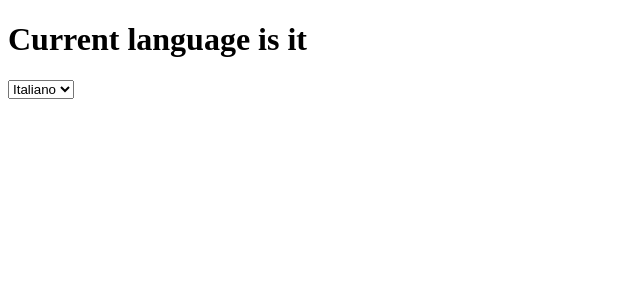
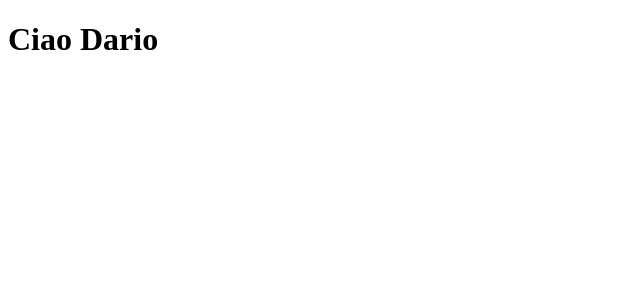
Before and after one commit to DarioCorbinelli/esercizi-react, a React (Create React App) app: page / in a window 1280 px wide. Shown: the top 300 px of the page, without its empty margins (0-640 px from the left). Built offline with nearby package versions, Linux system fonts and the light colour scheme.

Commit message:
function-components-1

```diff
--- a/src/App.js
+++ b/src/App.js
@@ -1,26 +1,9 @@
+import Welcome from "priova/Welcome";
 import React from "react";
-import LanguageContext from "./LanguageContext"
-import DisplayLanguage from "./DisplayLanguage";
+
+
 export default class App extends React.Component {
-  state = {
-    language: "it"
-  }
-
-  handleLangChange = (e) => {
-    this.setState({language: e.target.value})
-  }
-
   render() {
-    return (
-      <>
-        <LanguageContext.Provider value={this.state.language}>
-          <DisplayLanguage />
-        </LanguageContext.Provider>
-        <select name="languages" value={this.state.language} onChange={this.handleLangChange}>
-          <option value="it">Italiano</option>
-          <option value="en">English</option>
-        </select>
-      </>
-    )
+    return <Welcome name="Dario"/>
   }
 }
--- a/src/DisplayLanguage.js
+++ /dev/null
@@ -1,10 +0,0 @@
-import React from "react";
-import LanguageContext from "./LanguageContext";
-
-export default class DisplayLanguage extends React.Component {
-  render() {
-    return <LanguageContext.Consumer>
-      {lang => <h1>Current language is {lang}</h1> }
-    </LanguageContext.Consumer>
-  }
-}
--- a/src/LanguageContext.js
+++ /dev/null
@@ -1,3 +0,0 @@
-import { createContext } from "react";
-
-export default createContext("it")
--- /dev/null
+++ b/src/priova/Welcome.js
@@ -0,0 +1,5 @@
+import React from "react";
+
+export default function({name="default"}) {
+  return <h1>Ciao {name}</h1>
+}
```
Also changed, not shown: jsconfig.json (added, +7 -0 lines).
